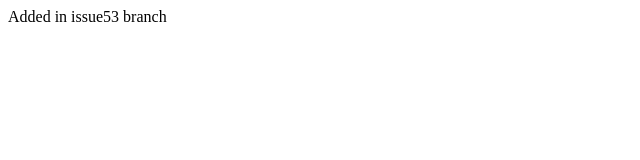
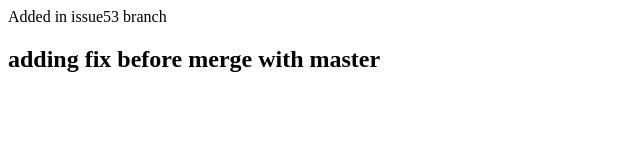
Before and after one commit to PraveenR1/TestRepo, a plain HTML site: page index.html in a window 1280 px wide. Shown: the whole page, without its empty margins (0-640 px from the left). Drawn offline with Linux system fonts and the light colour scheme.

Commit message:
modified index.html before merging with master

```diff
--- a/index.html
+++ b/index.html
@@ -2,6 +2,7 @@
 <head> </head>
 <body>
 <p> Added in issue53 branch</p>
+<h2> adding fix before merge with master </h2>
 </body>
 
 </html>
```
